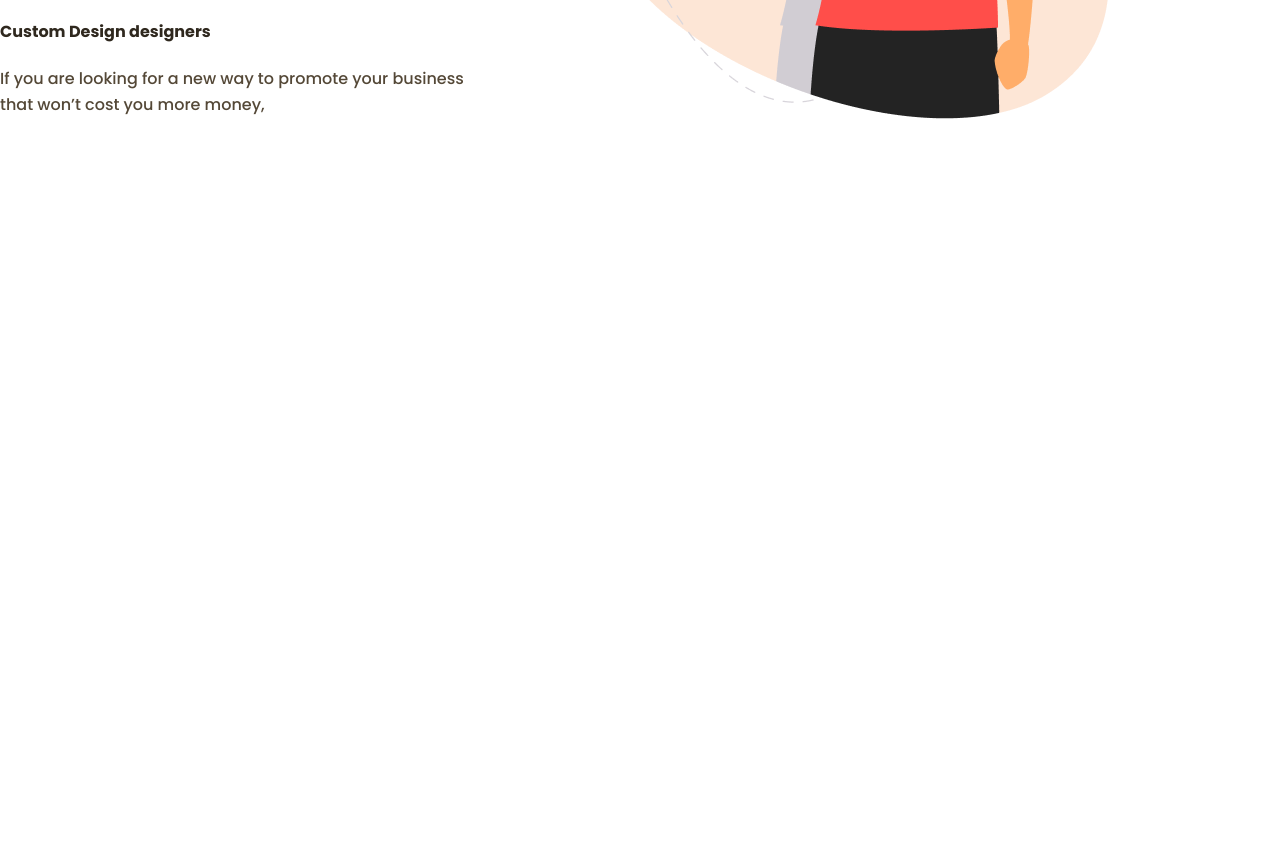
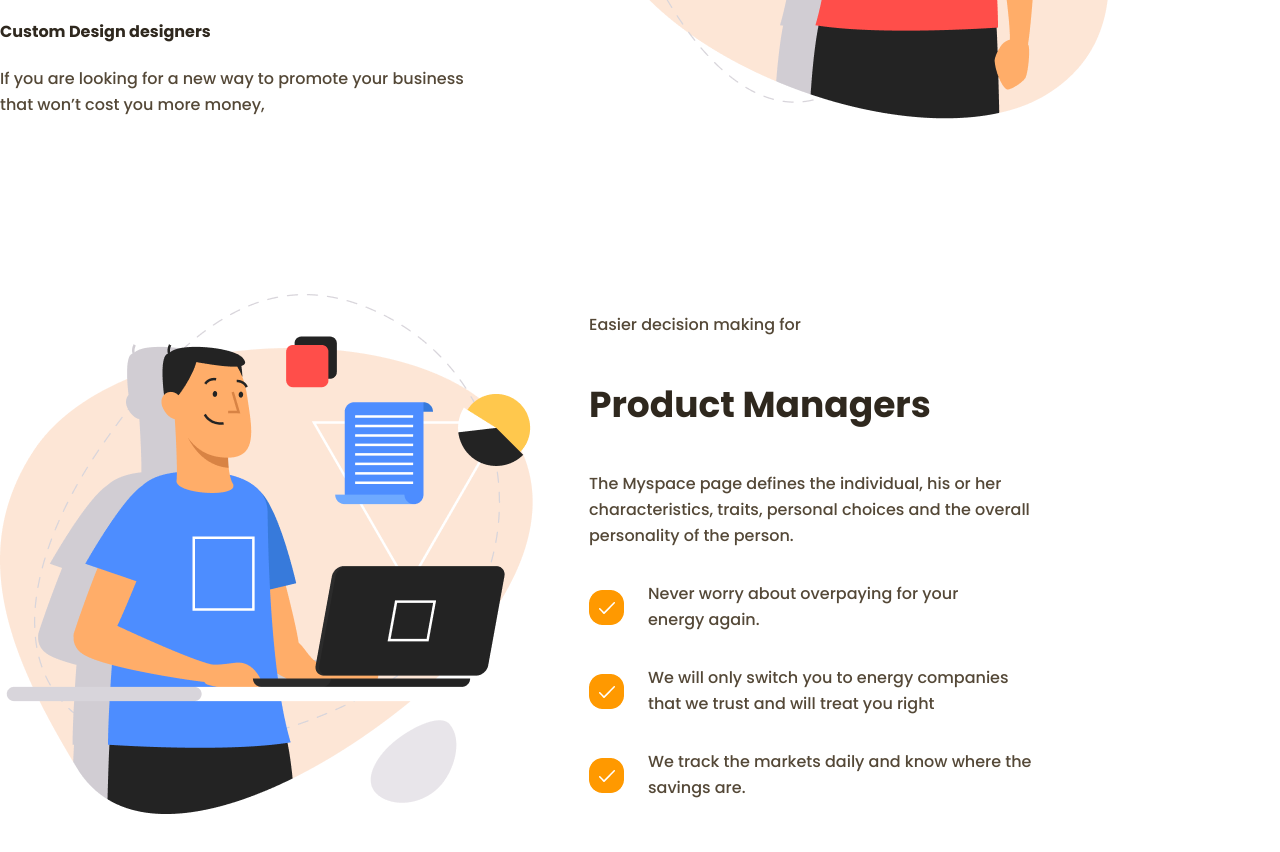
Before and after one commit to SaskiaVdZ/productly-lesson6, a plain HTML site: page index.html in a window 1280 px wide. Shown: the part 1765-2617 px from the top of the page. Before the commit the page ends 2049 px from the top, so only its background shows below. Drawn offline with nearby package versions, Linux system fonts and the light colour scheme.

Commit message:
section four

```diff
--- a/css/index.css
+++ b/css/index.css
@@ -258,7 +258,48 @@ margin-bottom: 30px;
 .third h4 {
     color: #2F281E;
     font-size: 16px;
-    font-family: Poppins;
+    font-family:'Poppins', sans-serif;
     font-weight: 700;
     line-height: 26px;
 }
+
+.fourth {
+    display: flex;
+    justify-content: space-between;
+    margin-top: 130px; /*take margin out*/
+    margin-bottom: 30px;
+    }
+
+.imagebox-four {
+    width: 486px;
+    }
+
+.textbox-four {
+    width: 520px;
+}
+
+.fourth p {
+    color: #544837;
+    font-size: 16px;
+    font-family:'Poppins', sans-serif;
+    font-weight: 500;
+    line-height: 26px;
+    display: inline-block;
+    word-wrap: break-word
+
+}
+
+.fourth h2 {
+    color: #2F281E;
+    font-size: 36px;
+    font-family:'Poppins', sans-serif;
+    font-weight: 700;
+}
+
+
+.checkbox {
+    display: inline-block;
+    margin-right: 20px;
+    width: 35px;
+    height: 35px;
+}
--- a/index.html
+++ b/index.html
@@ -90,7 +90,23 @@
                 <p>If you are looking for a new way to promote your business that won’t cost you more money,
                 </p>
             </div>
-            <div class="imagebox- three"><img src="img/designprofessionals.png" alt="man explaining ideas"></div>
+            <div class="imagebox-three"><img src="img/designprofessionals.png" alt="man explaining ideas"></div>
+        </div>
+
+
+        <div class="section fourth">
+        <div class="imagebox-four"><img src="img/product-managers.png" alt="man with laptop and piechart"></div>
+            <div class="textbox-four">
+                <p>Easier decision making for</p>
+                <h2>Product Managers</h2>
+                <p>The Myspace page defines the individual, his or her characteristics, traits, personal choices and the overall personality of the person.</p>
+                    <img src="img/icon checkbox.png" alt="checkbox icon" class="checkbox">
+                    <p>Never worry about overpaying for your <br>energy again.</p> <br>
+                    <img src="img/icon checkbox.png" alt="checkbox icon" class="checkbox">
+                    <p>We will only switch you to energy companies <br>that we trust and will treat you right</p> <br>
+                    <img src="img/icon checkbox.png" alt="checkbox icon" class="checkbox">
+                    <p>We track the markets daily and know where the <br>savings are.</p>
+            </div>
         </div>
 
 
@@ -101,7 +117,6 @@
 
 
 
-        <div class="section fourth"></div>
         <div class="section fifth"></div>
 
         <footer></footer>
```
Also changed, not shown: img/icon checkbox.png (added).
